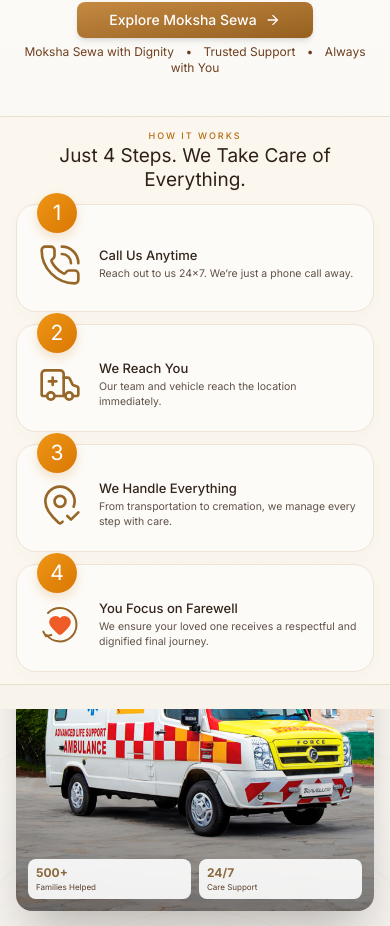
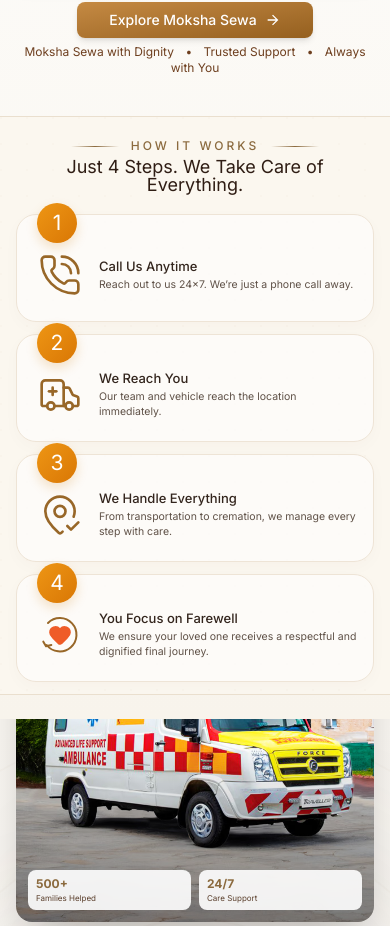
Before and after one commit to Chaudharyaman19/moksha_clone_voyage, a Next.js app: page / in a window 390 px wide. Shown: the part 3840-4766 px from the top of the page. Built offline with nearby package versions, Linux system fonts and the light colour scheme.

Commit message:
add responsive Mantra step section component with variant support

```diff
--- a/components/sections/Mantra/Mantra.tsx
+++ b/components/sections/Mantra/Mantra.tsx
@@ -94,12 +94,16 @@
         }}
       />
 
-      <div className="relative z-10 mx-auto w-full max-w-[1540px] px-4 sm:px-6 lg:px-8">
-        <header className="mb-3 text-center md:mb-4">
-          <p className="mb-0.5 text-[9px] font-medium uppercase tracking-[0.22em] text-[#b66b11] sm:text-[10px]">
-            How It Works
-          </p>
-          <h2 className="font-serif text-[19px] font-normal leading-tight text-[#2f2118] sm:text-[21px] md:text-[23px]">
+      <div className="relative z-10 mx-auto w-full max-w-7xl px-4 sm:px-6 lg:px-8">
+        <header className="mb-5 text-center">
+          <div className="mb-1 inline-flex items-center space-x-3">
+            <div className="h-px w-12 bg-gradient-to-r from-transparent via-[#8B6A3E] to-transparent" />
+            <span className="text-xs font-medium uppercase tracking-[0.25em] text-[#8B6A3E]">
+              How It Works
+            </span>
+            <div className="h-px w-12 bg-gradient-to-r from-transparent via-[#8B6A3E] to-transparent" />
+          </div>
+          <h2 className="font-serif text-[18px] font-normal leading-none text-[#2F1D14] sm:text-[28px] md:text-[24px] lg:whitespace-nowrap lg:text-[38px] xl:text-[32px]">
             Just 4 Steps. We Take Care of Everything.
           </h2>
         </header>
```
